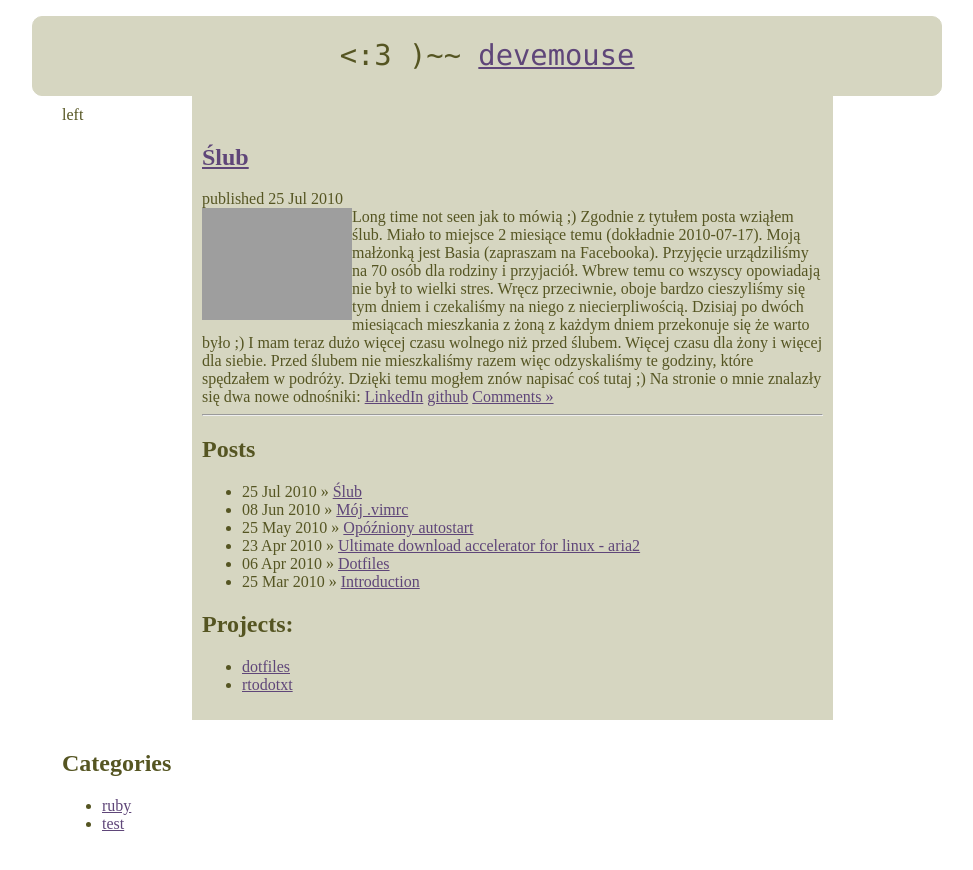
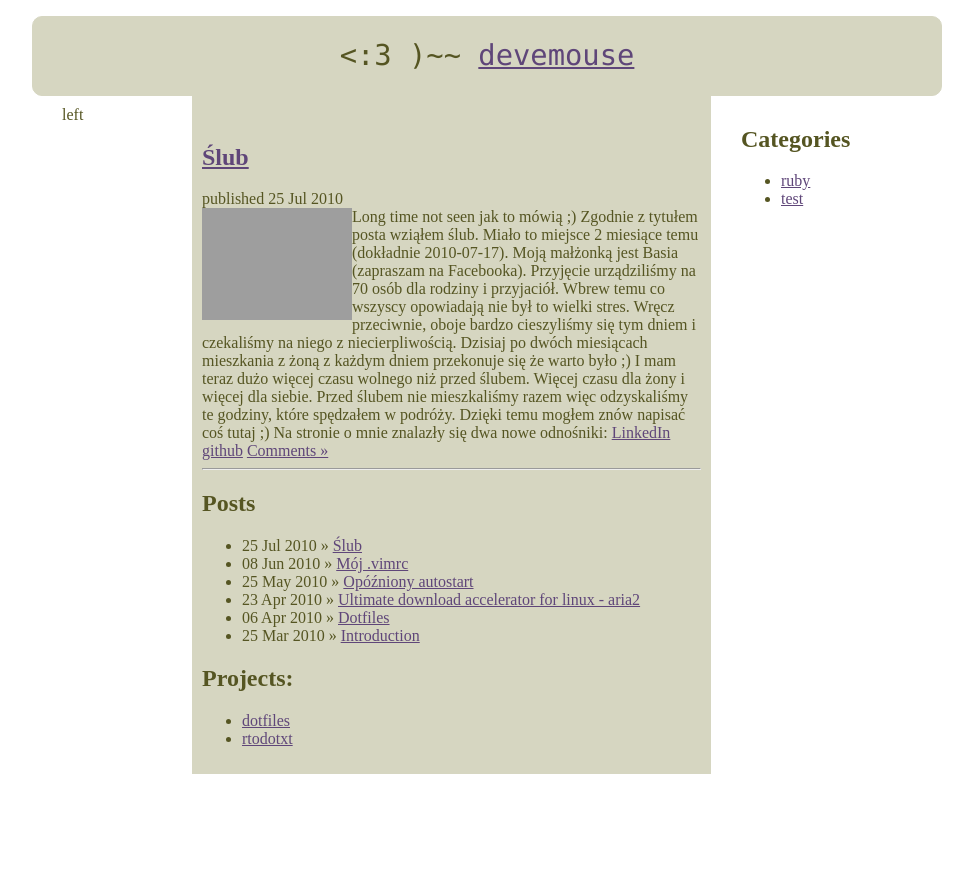
Before and after one commit to devemouse/devemouse.github.com, a Jekyll site: the page built from index.html, in a window 1280 px wide. Shown: the top 870 px of the page, without its empty margins (214-1187 px from the left). Built offline with Jekyll 4.4.1, drawn with Linux system fonts in a browser that asks for light colours; Markdown is read by kramdown in place of the engine named in the settings; grey boxes are pictures that could not be loaded.

Commit message:
updated widths again

```diff
--- a/css/default.css
+++ b/css/default.css
@@ -44,7 +44,7 @@ img.alignleft
 .container .center {
    background: #D6D6C1;
    min-width:499px;
-   width:69%
+   width:44%
 }
 
 
```
